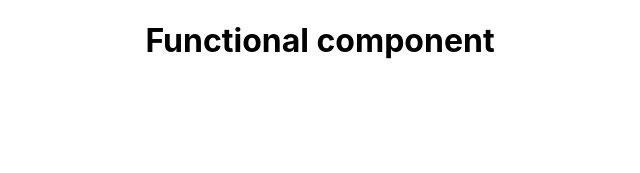
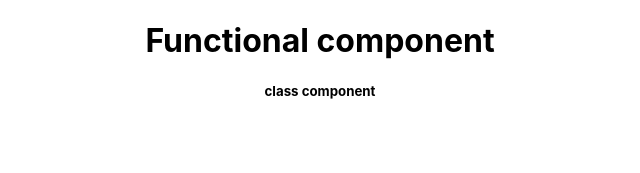
Before and after one commit to kasaye23/sms-spa, a React (Create React App) app: page / in a window 1280 px wide. Shown: the top 173 px of the page, without its empty margins (320-960 px from the left). Built offline with nearby package versions, Linux system fonts and the light colour scheme.

Commit message:
chnage function to class in react to pure class

```diff
--- a/src/App.js
+++ b/src/App.js
@@ -5,6 +5,7 @@ import {Hello} from './components/Functional_comp';
 import Wellcome from './components/jsx';
 import Fullname from './components/props';
 import {Kello} from './Component/functuinal-component';
+import Kidye from './Component/class-comp';
 function App() {
   return (
     <div className="App">
@@ -21,6 +22,7 @@ function App() {
       </Fullname>
       <Fullname name="aron"Age="24"/> */}
       <Kello></Kello>
+      <Kidye></Kidye>
     </div>
   );
 }
--- /dev/null
+++ b/src/Component/class-comp.js
@@ -0,0 +1,7 @@
+import React,{Component} from 'react';
+class Kidye extends Component {
+    render(){
+        return <h5>class component</h5>
+    }
+}
+export default Kidye;
--- a/src/Component/functuinal-component.js
+++ b/src/Component/functuinal-component.js
@@ -1,7 +1,16 @@
-// import React from 'react';
-// function Kello(){
-//     return <h1>Functional component</h1>
+ import React from 'react';
+// also this below export is add or re,ove fine work freely but use only in app.js {Kello} this parantecise
+export class Kello extends React.Component {
+ constructor(props) {
+  super(props);
+ }
 
-// }
+ render() {
+      return <h1>Functional component</h1>
+
+ }
+}
 // export default Kello;
-export const Kello = () => <h1>Functional component</h1>
+
+// this is below code this work by it self with out above comment
+//export const Kello = () => <h1>Functional component</h1>
```
